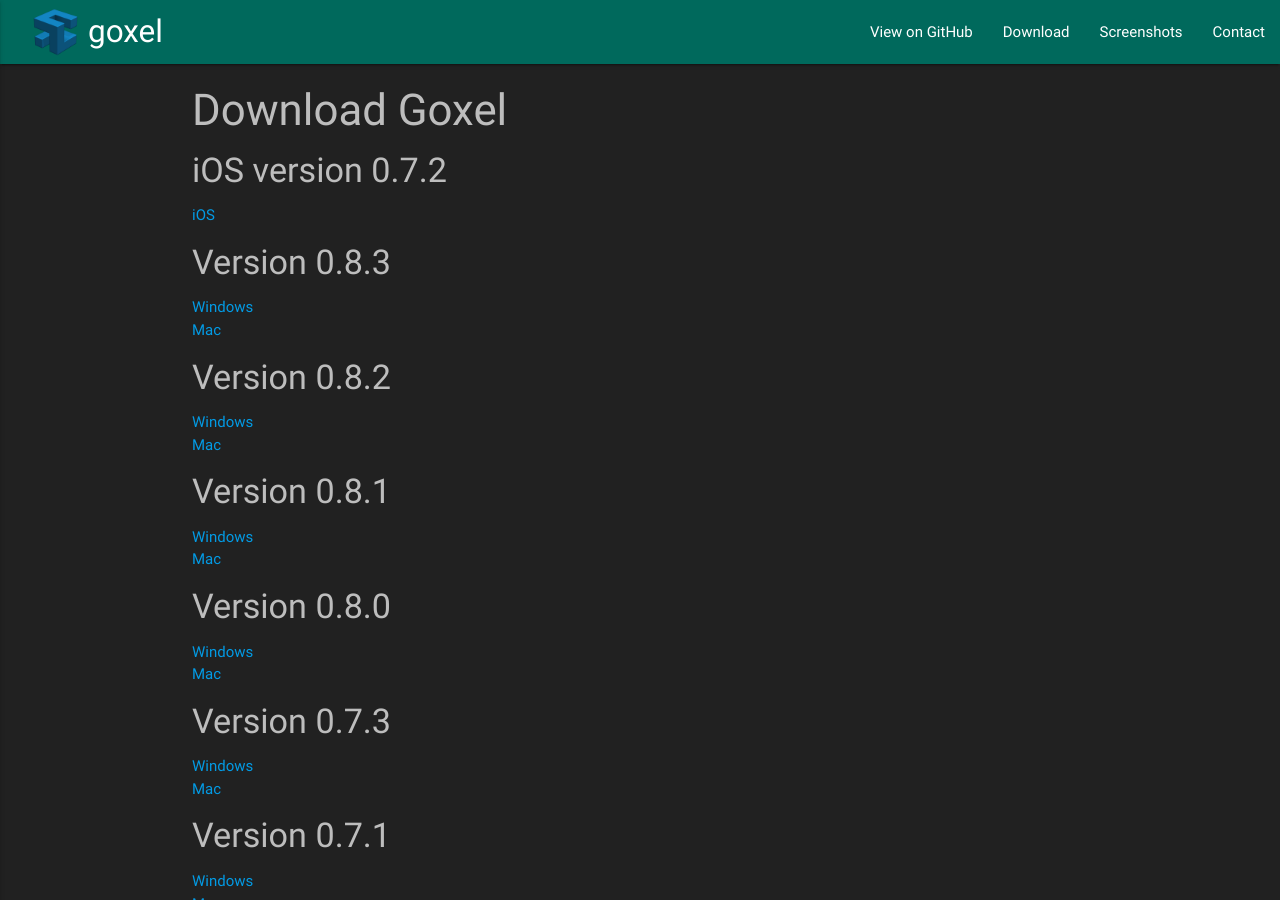
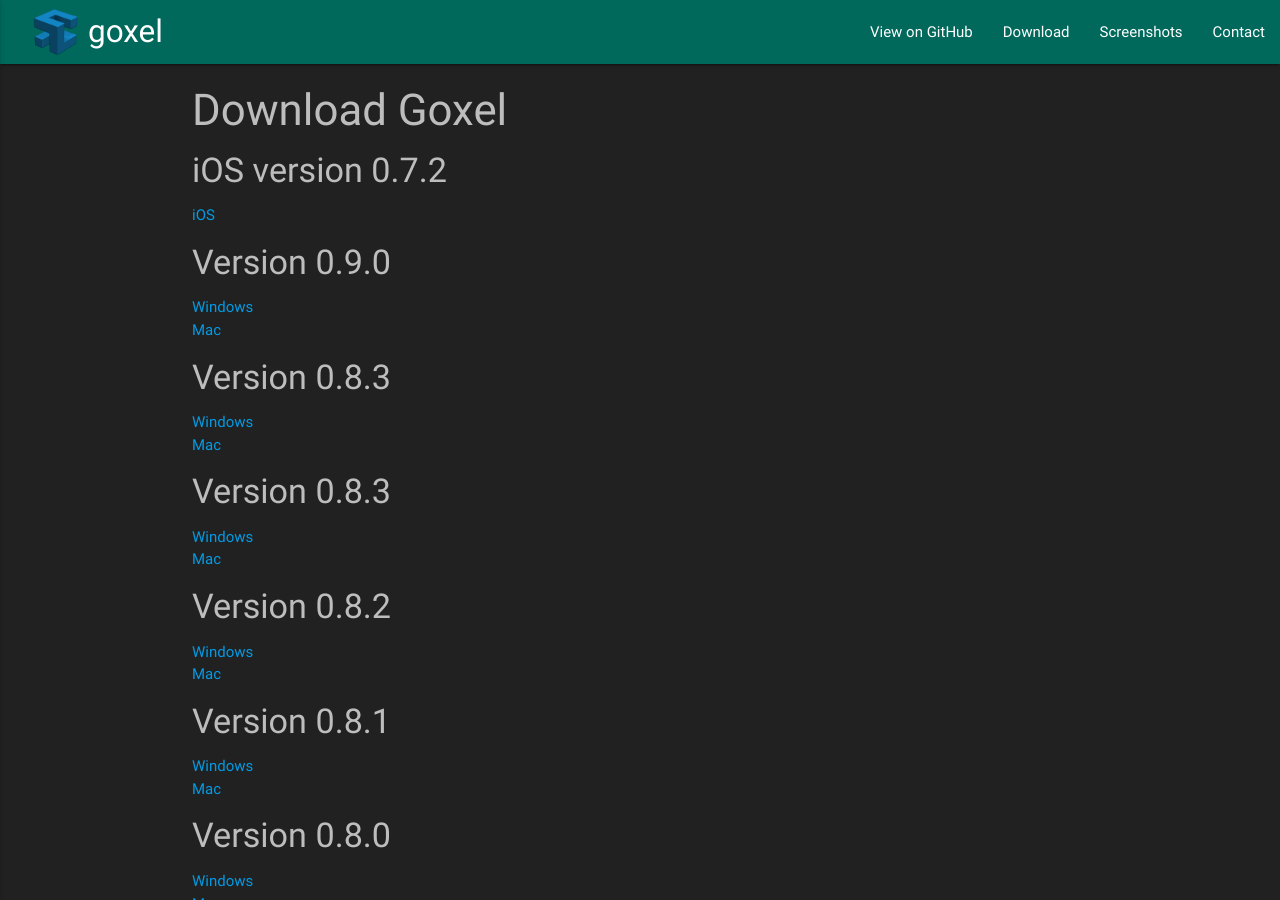
Before and after one commit to guillaumechereau/goxel, a Jekyll site: the page built from downloads.markdown, in a window 1280 px wide and 900 px high. Built offline with Jekyll 4.4.1, drawn with Linux system fonts in a browser that asks for light colours; nearby versions of some CDN libraries; our own code applies the rules of GitHub Pages for plain Markdown files.

Commit message:
Update for new release

```diff
--- a/downloads.markdown
+++ b/downloads.markdown
@@ -7,6 +7,16 @@
 #### iOS version 0.7.2
 
 - [iOS](https://itunes.apple.com/us/app/goxel-3d-voxel-editor/id1259097826)
+
+#### Version 0.9.0
+
+- [Windows](https://github.com/guillaumechereau/goxel/releases/download/v0.9.0/goxel-0.9.0-windows.zip)
+- [Mac](https://github.com/guillaumechereau/goxel/releases/download/v0.9.0/goxel-0.9.0-mac.zip)
+
+#### Version 0.8.3
+
+- [Windows](https://github.com/guillaumechereau/goxel/releases/download/v0.8.3/goxel-0.8.3-windows.zip)
+- [Mac](https://github.com/guillaumechereau/goxel/releases/download/v0.8.3/goxel-0.8.3-mac.zip)
 
 #### Version 0.8.3
 
--- a/index.markdown
+++ b/index.markdown
@@ -81,10 +81,10 @@
 
 ## Downloads
 
-Version 0.8.3:
+Version 0.9.0:
 
-- [Windows](https://github.com/guillaumechereau/goxel/releases/download/v0.8.3/goxel-0.8.3-windows.zip)
-- [Mac](https://github.com/guillaumechereau/goxel/releases/download/v0.8.3/goxel-0.8.3-mac.zip)
+- [Windows](https://github.com/guillaumechereau/goxel/releases/download/v0.9.0/goxel-0.9.0-windows.zip)
+- [Mac](https://github.com/guillaumechereau/goxel/releases/download/v0.9.0/goxel-0.9.0-mac.zip)
 
 {: .clear }
 <br/>
```
